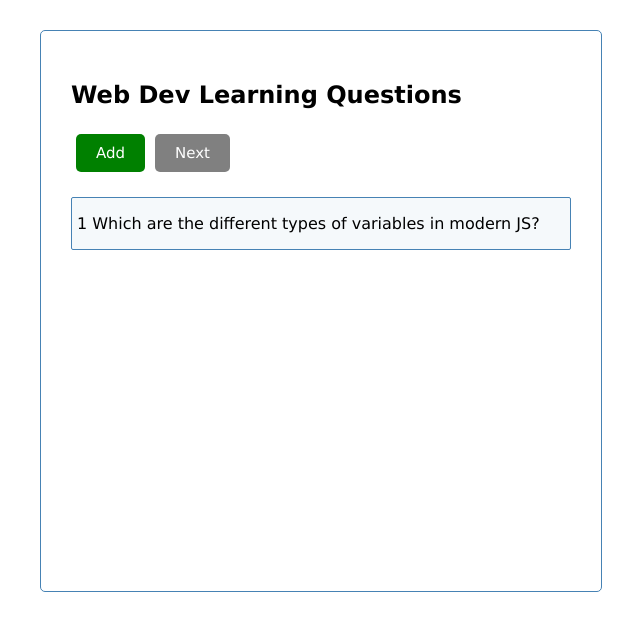
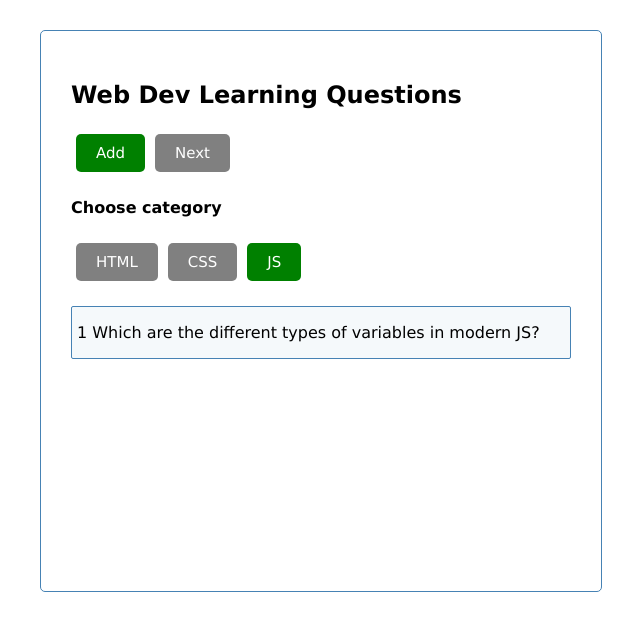
Before and after one commit to hufranke/vocab-trainer, a React (Create React App) app: page / in a window 1280 px wide. Shown: the top 630 px of the page, without its empty margins (319-959 px from the left). Built offline with nearby package versions, Linux system fonts and the light colour scheme.

Commit message:
Added Categories to choose. Not working correctly

```diff
--- a/src/App.js
+++ b/src/App.js
@@ -3,8 +3,10 @@ import React, {Component, useState} from "react";
 import Cards from './Components/Cards'
 import Header from './Components/Header'
 import AddQuestion from "./Components/AddQuestion";
+import Categories from './Components/Categories'
 
 const App = () => {
+    /** State arrays */
     const [ques, setQues] = useState([
         {
             id: 1,
@@ -93,11 +95,15 @@ const App = () => {
         {isAnsActive && toggleAns()}
     }
 
+    /** Output */
     return (
         <div className="container">
             <Header onAddQues={toggleShowAddQues} onNextQues={nextQuestion} />
 
             {showAddQues && <AddQuestion createNewQuestion={createNewQuestion} /> }
+
+            <Categories />
+
             <Cards sortedQues={sortedQues} changeLevel={changeLevel} quesNum={quesNum} toggleAns={toggleAns} isAnsActive={isAnsActive}/>
         </div>
     )
--- /dev/null
+++ b/src/Components/Categories.js
@@ -0,0 +1,24 @@
+import { useState } from 'react'
+
+import Button from './Button'
+
+const Categories = () => {
+    /** State */
+    const [ btnHtmlActive, setBtnHtmlActive ] = useState(false)
+    const [ btnCssActive, setBtnCssActive ] = useState(false)
+    const [ btnJsActive, setBtnJsActive ] = useState(true)
+
+    /** Colors of Btns */
+    const btnColors = ['green', 'grey']
+
+    return (
+        <div>
+            <h4>Choose category</h4>
+            <Button color={ btnHtmlActive ? btnColors[0] : btnColors[1] } text="HTML" onClick={ () => { setBtnHtmlActive(!btnHtmlActive)}}/>
+            <Button color={ btnCssActive ? btnColors[0] : btnColors[1] } text="CSS" />
+            <Button color={ btnJsActive ? btnColors[0] : btnColors[1] } text="JS" />
+        </div>
+    )
+}
+
+export default Categories
--- a/src/Components/Header.js
+++ b/src/Components/Header.js
@@ -1,7 +1,9 @@
-import Button from './Button'
 import { useState } from 'react'
 
+import Button from './Button'
+
 const Header = ({onAddQues,onNextQues}) => {
+    // State button
     const [btnAddActive, setBtnAddActive] = useState(true)
 
     const btnAddClick = () => {
@@ -14,6 +16,7 @@ const Header = ({onAddQues,onNextQues}) => {
         <div>
             <h2>Web Dev Learning Questions</h2>
 
+
             { btnAddActive ? <Button color={'green'} text={'Add'} onClick={btnAddClick} /> :
                 <Button color={'darkred'} text={'close'} onClick={btnAddClick} /> }
 
```
